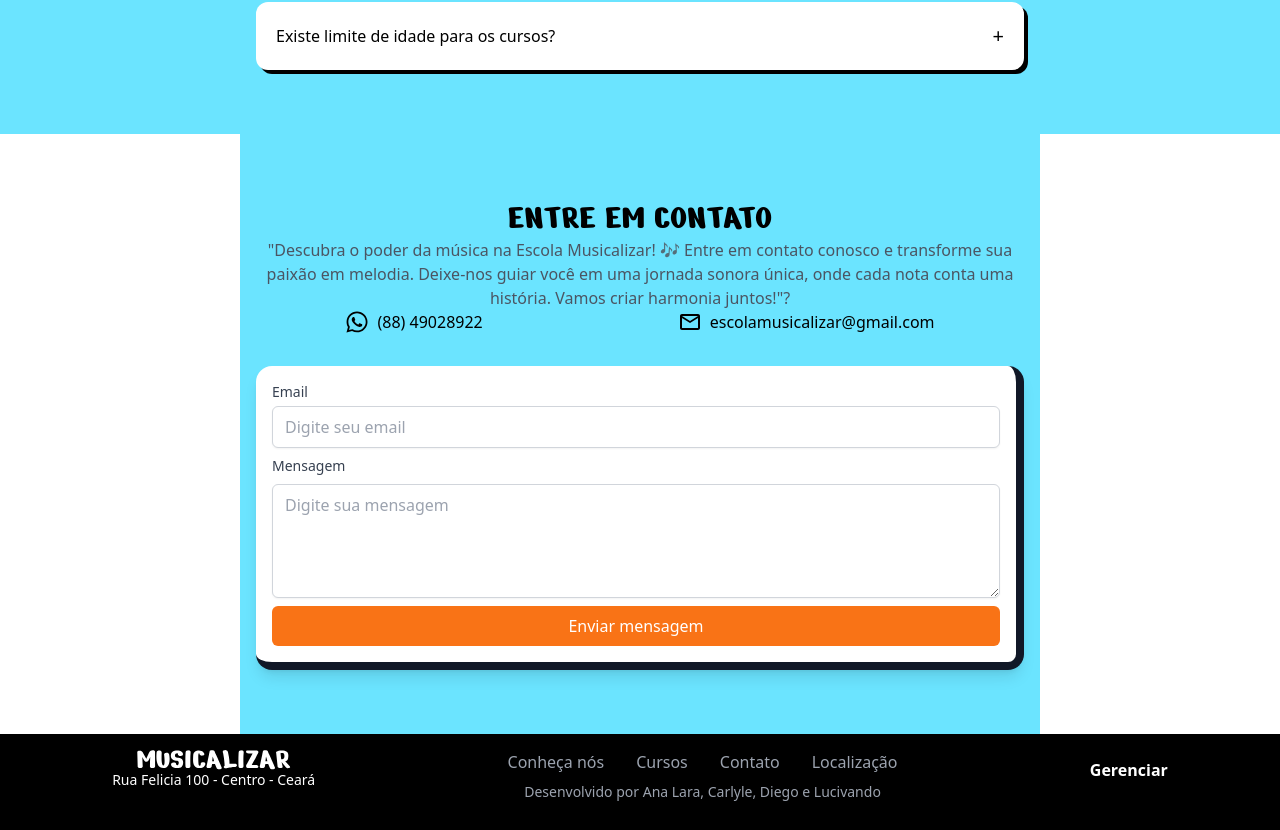
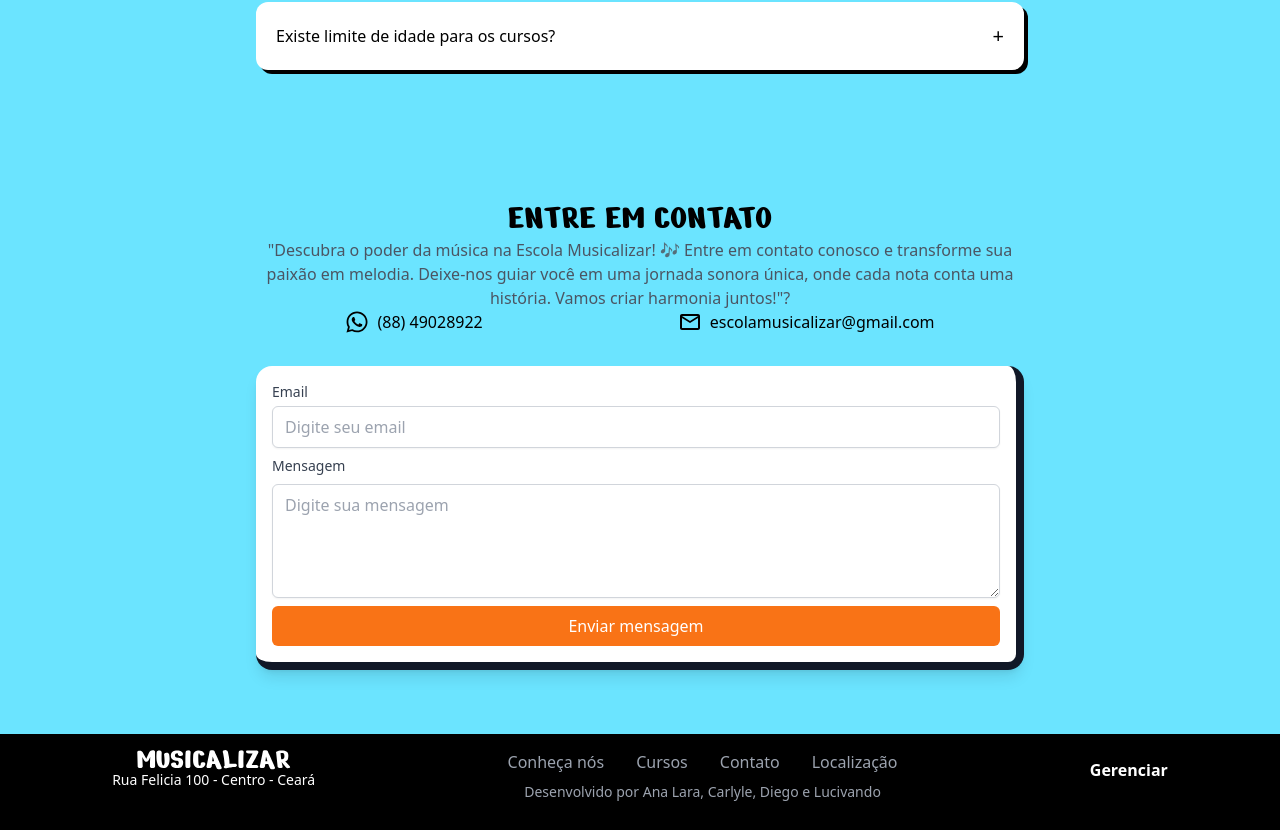
Before and after one commit to AnaLara714/musicalizar, a React (Vite) app in the folder frontend/: page / in a window 1280 px wide. Shown: the part 3354-4184 px from the top of the page. Built offline with nearby package versions, Linux system fonts and the light colour scheme.

Commit message:
correção de responsividade

```diff
--- a/frontend/src/components/Contact.jsx
+++ b/frontend/src/components/Contact.jsx
@@ -6,7 +6,7 @@ import EmailForm from './EmailForm';
 
 export default function Contact() {
   return (
-    <div className='bg-[#6BE4FF] mx-auto py-16 px-4'>
+    <div className='bg-[#6BE4FF] py-16 px-4'>
     <div className="max-w-3xl mx-auto">
       {}
       <h1 className="font-nerko text-4xl uppercase text-center">
```
